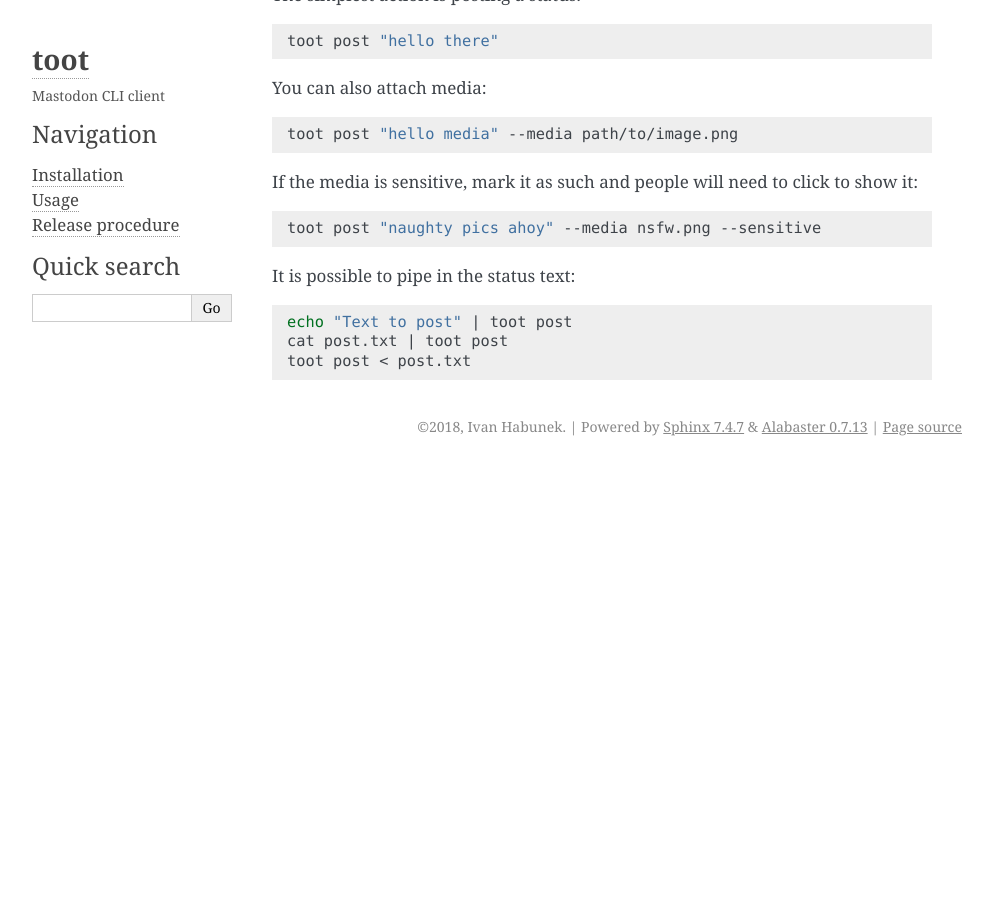
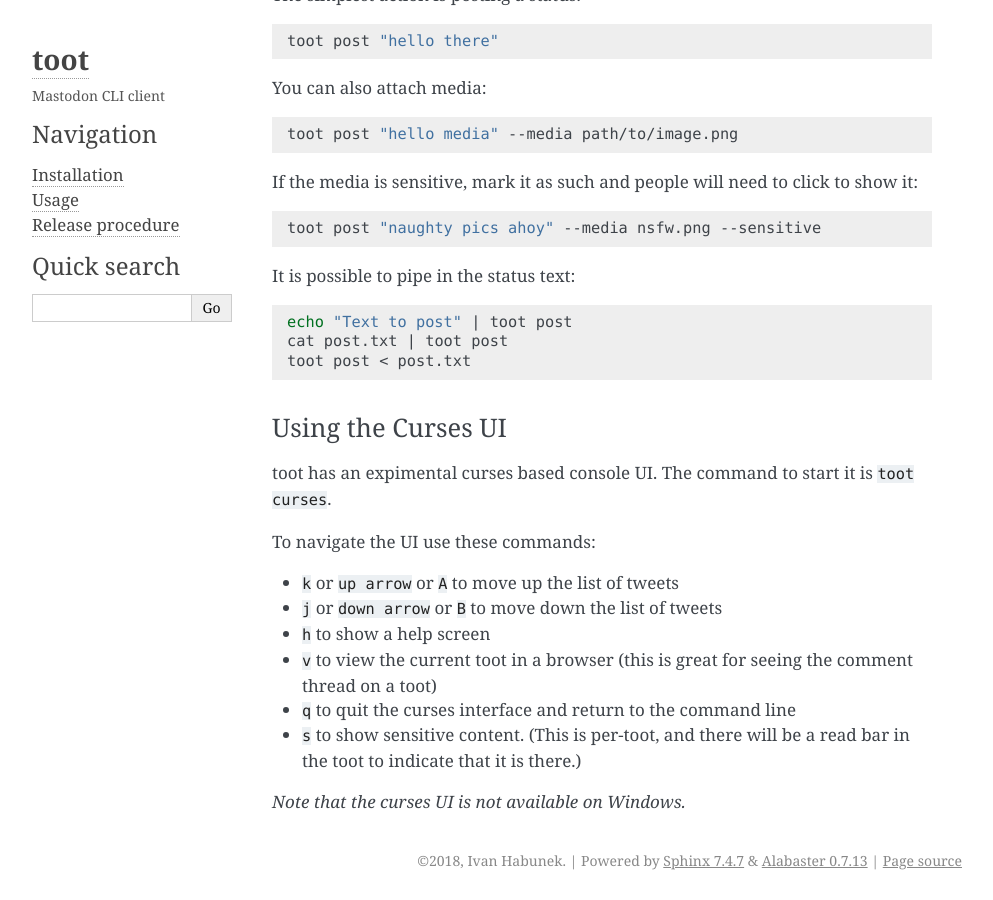
Before and after one commit to ihabunek/toot, a Sphinx documentation site: the page built from docs/usage.rst, in a window 1280 px wide and 900 px high, scrolled down 1725 px. Shown: the whole window, without its empty margins (148-1141 px from the left). Built offline with Sphinx 7.4.7, drawn with Linux system fonts in a browser that asks for light colours; before the commit the page ends 2191 px from its top, so only the background shows below that.

Commit message:
Updating the docs with information about and commands for the curses UI

```diff
--- a/docs/usage.rst
+++ b/docs/usage.rst
@@ -99,3 +99,20 @@ It is possible to pipe in the status text:
     echo "Text to post" | toot post
     cat post.txt | toot post
     toot post < post.txt
+
+
+Using the Curses UI
+~~~~~~~
+
+toot has an expimental curses based console UI. The command to start it is ``toot curses``.
+
+To navigate the UI use these commands:
+
+* ``k`` or ``up arrow`` or ``A`` to move up the list of tweets
+* ``j`` or ``down arrow`` or ``B`` to move down the list of tweets
+* ``h`` to show a help screen
+* ``v`` to view the current toot in a browser (this is great for seeing the comment thread on a toot)
+* ``q`` to quit the curses interface and return to the command line
+* ``s`` to show sensitive content. (This is per-toot, and there will be a read bar in the toot to indicate that it is there.)
+
+*Note that the curses UI is not available on Windows.*
```
